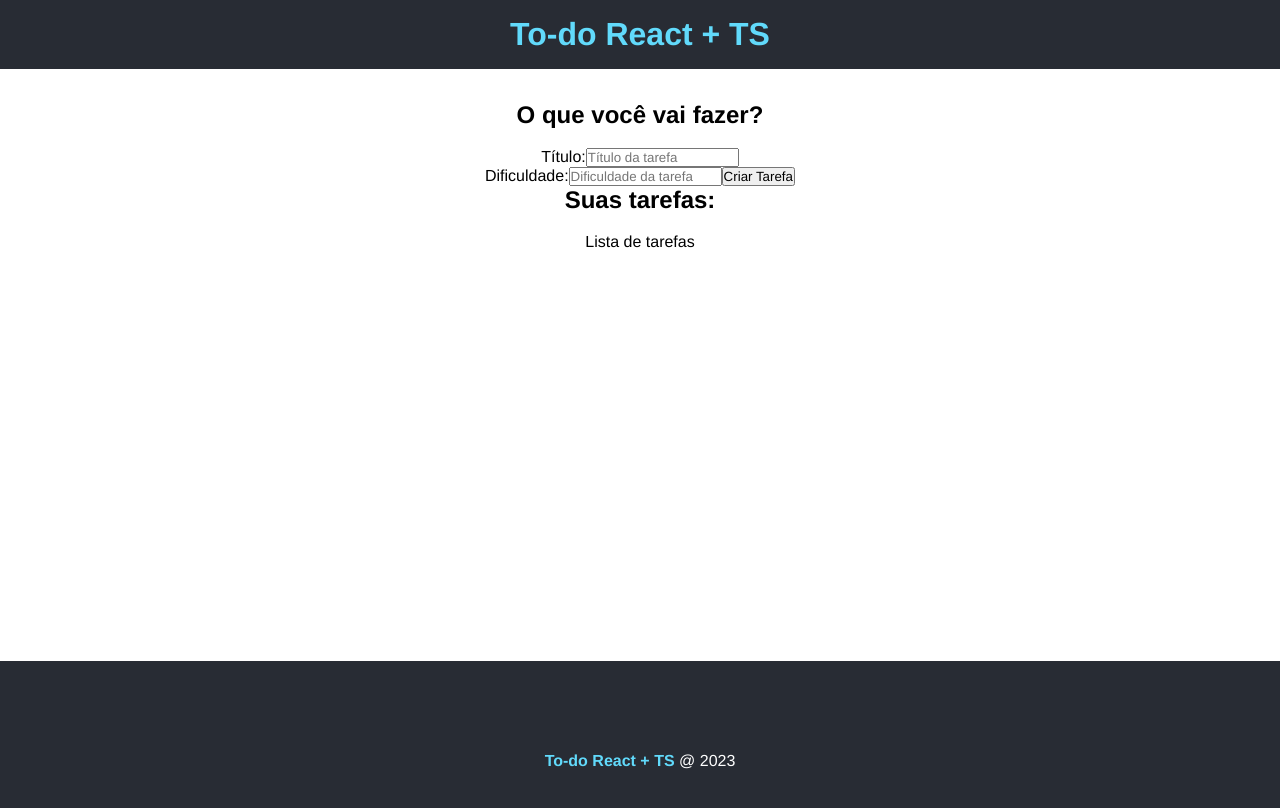
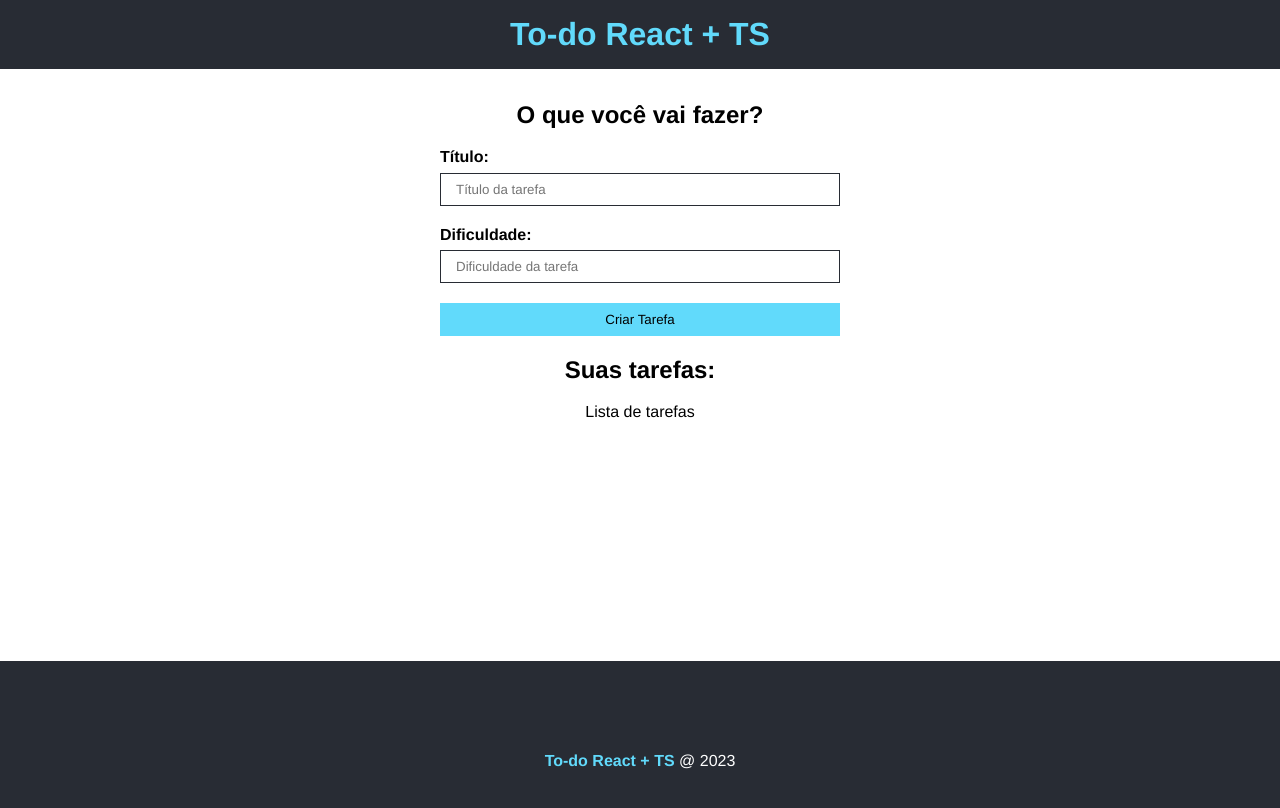
Before and after one commit to lafadovale/todo-react, a React (Create React App) app: page / in a window 1280 px wide. Shown: the top 808 px of the page. Built offline with nearby package versions, Linux system fonts and the light colour scheme.

Commit message:
Form CSS

```diff
--- /dev/null
+++ b/src/components/TaskForm.module.css
@@ -0,0 +1,37 @@
+.form {
+  display: flex;
+  flex-direction: column;
+  max-width: 400px;
+  margin: 0 auto;
+}
+
+.form input {
+  padding: 8px 15px;
+  margin-bottom: 1.5em;
+  border-radius: 0;
+  border: 1px solid #282c34;
+}
+
+.form input[type="submit"] {
+  background-color: #61dafb;
+  border: 1px solid #61dafb;
+  color: #000;
+  transition: 0.5s;
+  cursor: pointer;
+}
+
+.form input[type="submit"]:hover {
+  background-color: #fff;
+  border-color: #282c34;
+}
+
+.input_container {
+  display: flex;
+  flex-direction: column;
+  text-align: left;
+}
+
+.input_container label {
+  font-weight: bold;
+  margin-bottom: 0.4em;
+}
--- a/src/components/TaskForm.tsx
+++ b/src/components/TaskForm.tsx
@@ -1,4 +1,4 @@
-import React from "react";
+import styles from "./TaskForm.module.css";
 
 interface Props {
   btnText: string;
@@ -6,12 +6,12 @@
 
 const TaskForm = ({ btnText }: Props) => {
   return (
-    <form>
-      <div>
+    <form className={styles.form}>
+      <div className={styles.input_container}>
         <label htmlFor="title">Título:</label>
         <input type="text" name="title" placeholder="Título da tarefa" />
       </div>
-      <div>
+      <div className={styles.input_container}>
         <label htmlFor="difficulty">Dificuldade:</label>
         <input
           type="text"
```
